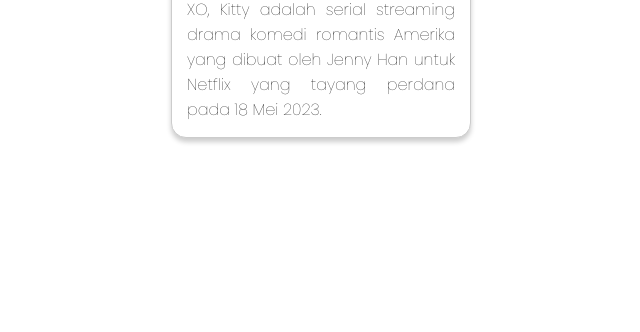
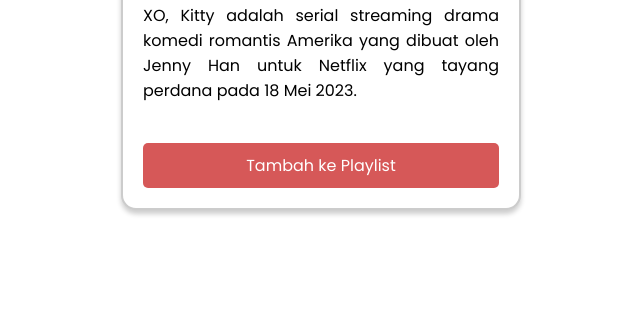
Before and after one commit to FrhnSpwli/TugasCI, a plain HTML site: page Card/index.html in a window 1280 px wide. Shown: the part 468-800 px from the top of the page, without its empty margins (319-959 px from the left). Drawn offline with Linux system fonts and the light colour scheme.

Commit message:
add hover

```diff
--- a/Card/index.css
+++ b/Card/index.css
@@ -1,4 +1,4 @@
-@import url('https://fonts.googleapis.com/css2?family=Poppins:ital,wght@0,100,200,300,400;0,600;0,700;1,500&display=swap');
+@import url('https://fonts.googleapis.com/css?family=Poppins');
 
 * {
     margin: 0;
@@ -16,8 +16,8 @@ body {
 }
 
 .card {
-    width: 300px;
-    border: 1px solid #ccc;
+    width: 400px;
+    border: 2px solid #ccc;
     border-radius: 15px;
     box-shadow: 0 4px 5px rgba(0, 0, 0, 0.2);
     background-color: #fff;
@@ -34,8 +34,13 @@ body {
     border-radius: 0;
 }
 
+.card .picture img:hover {
+    transition: all 0.5s ease-in-out;
+    transform: scale(1.2);
+}
+
 .card .card-header {
-    padding: 15px;
+    padding: 20px;
 }
 
 .card .card-header h1 {
@@ -43,10 +48,35 @@ body {
 }
 
 .card .caption {
-    padding: 0px 15px 15px 15px;
+    padding: 0px 20px 20px 20px;
 }
 
 .card .caption p {
     font-size: 16px;
     text-align: justify;
 }
+
+.btn-tambah {
+    padding: 20px;
+    display: flex;
+    justify-content: center;
+    align-items: center;
+}
+
+.card .btn-tambah button{
+    width: 100%;
+    padding: 10px;
+    border: none;
+    outline: none;
+    border-radius: 5px;
+    font-size: 16px;
+    font-weight: 500;
+    cursor: pointer;
+    background-color: rgb(214, 88, 88);
+    color: #fff;
+}
+
+.card .btn-tambah button:hover{
+    background-color: red;
+    transition: all 0.2s ease-in-out;
+}
--- a/Card/index.html
+++ b/Card/index.html
@@ -20,6 +20,9 @@
                 XO, Kitty adalah serial streaming drama komedi romantis Amerika yang dibuat oleh Jenny Han untuk Netflix yang tayang perdana pada 18 Mei 2023.
             </p>
         </div>
+        <div class="btn-tambah">
+            <button>Tambah ke Playlist</button>
+        </div>
     </div>
 </body>
 </html>
```
